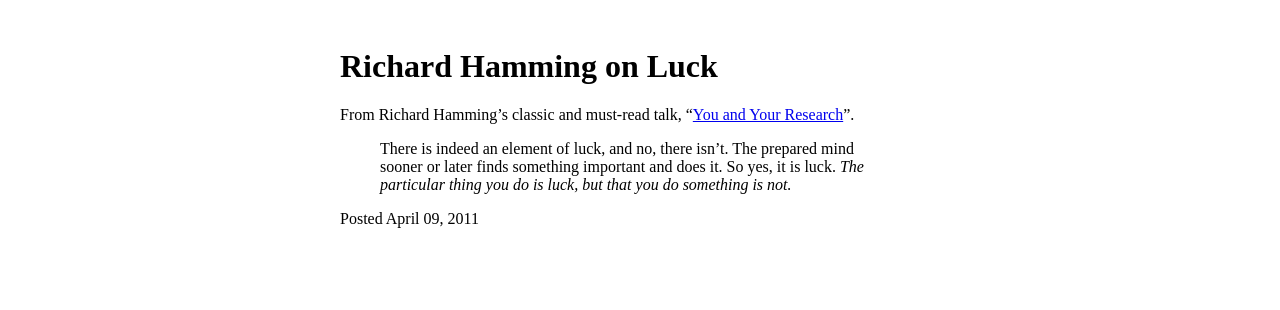
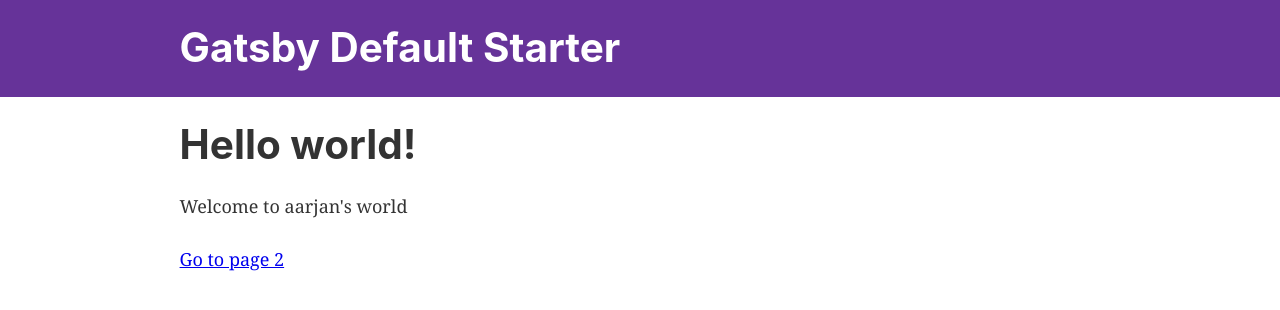
Before and after one commit to aarjan/aarjan.github.io, a Gatsby site: page / in a window 1280 px wide. Built offline with nearby package versions, Linux system fonts and the light colour scheme; Gatsby itself is replaced by a stand-in of ours.

Commit message:
update dependencies

```diff
--- a/gatsby-config.js
+++ b/gatsby-config.js
@@ -3,6 +3,7 @@
     title: 'Gatsby Default Starter',
   },
   plugins: [
+    `gatsby-plugin-typography`,
     'gatsby-plugin-react-helmet',
     {
       resolve: `gatsby-source-filesystem`,
--- a/package.json
+++ b/package.json
@@ -10,11 +10,14 @@
     "gatsby-plugin-offline": "^2.0.11",
     "gatsby-plugin-react-helmet": "^3.0.0",
     "gatsby-plugin-sharp": "^2.0.7",
+    "gatsby-plugin-typography": "^2.2.1",
     "gatsby-source-filesystem": "^2.0.4",
     "gatsby-transformer-sharp": "^2.1.4",
     "react": "^16.5.1",
     "react-dom": "^16.5.1",
-    "react-helmet": "^5.2.0"
+    "react-helmet": "^5.2.0",
+    "react-typography": "^0.16.13",
+    "typography": "^0.16.17"
   },
   "keywords": [
     "gatsby"
@@ -28,6 +31,7 @@
     "test": "echo \"Error: no test specified\" && exit 1"
   },
   "devDependencies": {
+    "install-peers": "^1.0.3",
     "prettier": "^1.14.2"
   },
   "repository": {
--- a/src/pages/index.js
+++ b/src/pages/index.js
@@ -1,28 +1,15 @@
+import Layout from '../components/layout'
+// import Image from '../components/image'
+import {Link} from 'gatsby'
 import React from "react"
 
 export default () => (
-  <div style={{margin: `3rem auto`, maxWidth:600}}>
-    <h1>Richard Hamming on Luck</h1>
-    <div>
-      <p>
-        From Richard Hamming’s classic and must-read talk, “
-        <a href="http://www.cs.virginia.edu/~robins/YouAndYourResearch.html">
-          You and Your Research
-        </a>
-        ”.
-      </p>
-      <blockquote>
-        <p>
-          There is indeed an element of luck, and no, there isn’t. The prepared
-          mind sooner or later finds something important and does it. So yes, it
-          is luck.{" "}
-          <em>
-            The particular thing you do is luck, but that you do something is
-            not.
-          </em>
-        </p>
-      </blockquote>
+  <Layout>
+    <h1>Hello world!</h1>
+    <p>Welcome to aarjan's world</p>
+    <div style={{maxWidth:'300px'}}>
+      {/* <Image/> */}
     </div>
-    <p>Posted April 09, 2011</p>
-  </div>
+  <Link to="/page-2">Go to page 2</Link>
+  </Layout>
 )
```
Also changed, not shown: src/components/image.js (+17 -17 lines), 1 other file.
